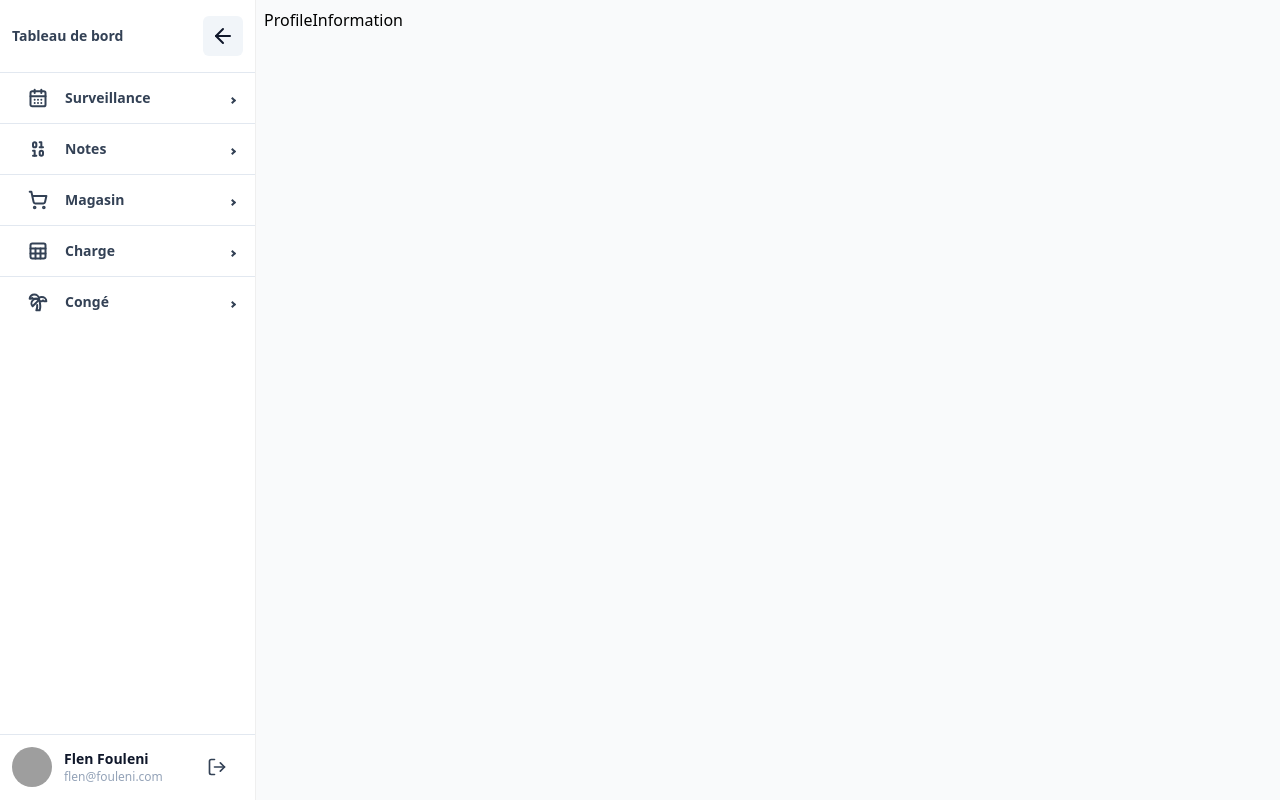
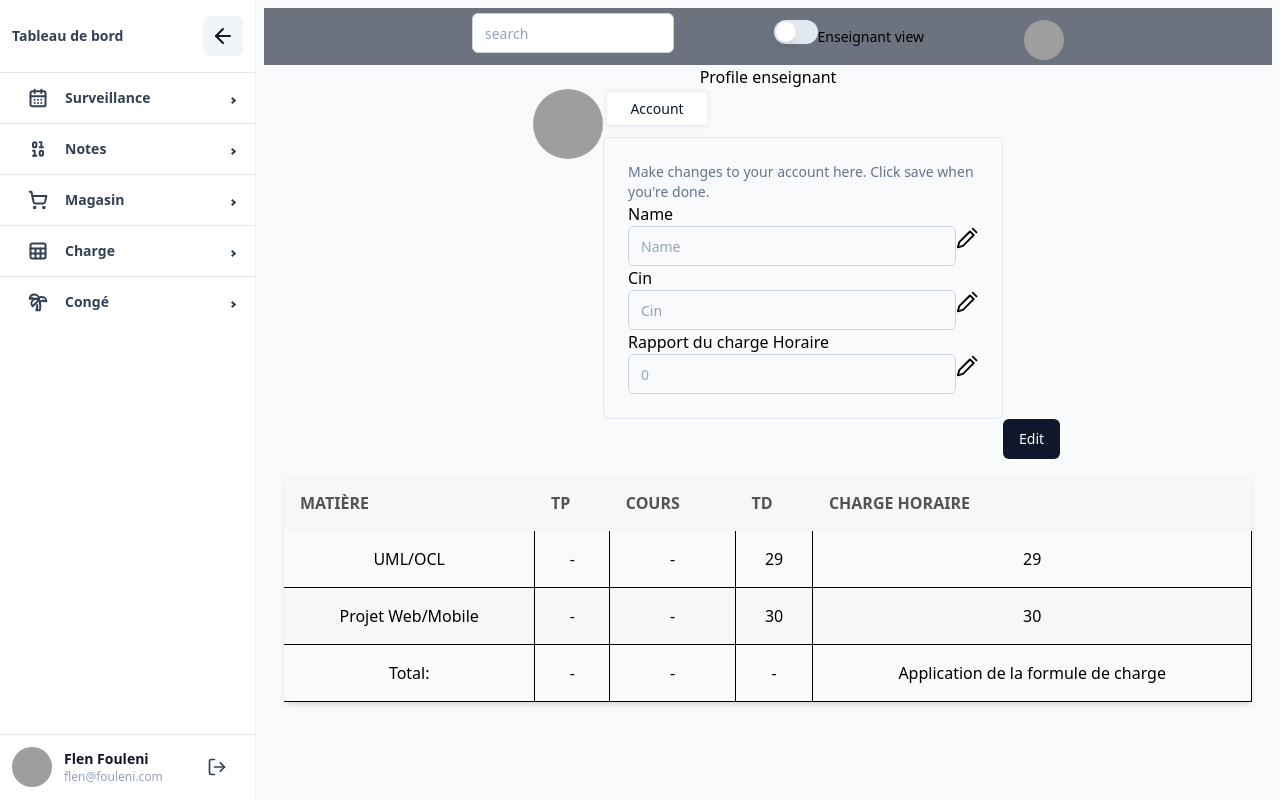
Before and after one commit to stormynight9/isimm-frontend, a React (Vite) app: page /isimm-frontend/charge/profile-information in a window 1280 px wide. Built offline with nearby package versions, Linux system fonts and the light colour scheme; grey boxes are pictures that could not be loaded; a web font is replaced by a local one.

Commit message:
profil enseignant

```diff
--- a/package.json
+++ b/package.json
@@ -35,6 +35,7 @@
     "@reduxjs/toolkit": "^1.9.3",
     "class-variance-authority": "^0.4.0",
     "clsx": "^1.2.1",
+    "cmdk": "^0.2.0",
     "date-fns": "^2.29.3",
     "formik": "^2.2.9",
     "lucide-react": "^0.128.0",
--- a/src/App.tsx
+++ b/src/App.tsx
@@ -6,6 +6,7 @@ import { useState } from "react"
 import { cn } from "./lib/utils"
 
 function App() {
+
     const [isSidebarCollapsed, setIsSidebarCollapsed] = useState(false)
 
     return (
--- /dev/null
+++ b/src/pages/charge/components/NavBar2/NavBar2.css
@@ -0,0 +1,25 @@
+.ChargeNavBarInputStyle{
+    display: flex;
+    width: 20%;
+    background-color: white;
+    align-items: center;
+}
+.ChargeNavBarContainerStyle{
+    background-color:#6C737F;
+     display: flex;
+     justify-content: center;
+     height: 100%;
+     padding-top: 5px;
+     padding-bottom: 5px;
+}
+
+.switch{
+    margin-left: 100px;
+    margin-top: 7px;
+
+}
+
+.avatar{
+    margin-left: 100px;
+    margin-top: 7px;
+}
--- /dev/null
+++ b/src/pages/charge/components/NavBar2/NavBar2.jsx
@@ -0,0 +1,30 @@
+import { Input } from "@/components/ui/Input"
+import { SearchIcon } from "lucide-react"
+import { Label } from "@/components/ui/Label"
+import { Switch } from "@/components/ui/Switch"
+import"./NavBar2.css"
+import { Avatar, AvatarFallback, AvatarImage } from "@/components/ui/Avatar"
+
+function NavBar2() {
+    return (
+        <nav>
+            <div className="ChargeNavBarContainerStyle">
+                <Input type="Text" placeholder="search" className="ChargeNavBarInputStyle" />
+
+                <div className="switch">
+                <Switch id="airplane-mode" />
+                <Label htmlFor="airplane-mode">Enseignant view</Label>
+                </div>
+
+                <Avatar className="avatar">
+                        <AvatarImage src="https://github.com/shadcn.png" />
+                        <AvatarFallback>CN</AvatarFallback>
+                </Avatar>
+
+            </div>
+
+        </nav>
+    )
+}
+
+export default NavBar2
--- /dev/null
+++ b/src/pages/charge/components/Tab/Tab.css
@@ -0,0 +1,8 @@
+.pen{
+    display: flex;
+    flex-direction: row;
+}
+
+.BoutonEdit{
+  margin-left: 400px;
+}
--- /dev/null
+++ b/src/pages/charge/components/Tab/Tab.jsx
@@ -0,0 +1,46 @@
+import { Tabs, TabsContent, TabsList, TabsTrigger } from "@/components/ui/Tabs"
+import { Input } from "@/components/ui/Input"
+import "./Tab.css"
+import { Button } from "@/components/ui/Button"
+
+const Tab =() =>{
+    return(
+      <Tabs defaultValue="account" className="w-[400px]">
+        <TabsList>
+          <TabsTrigger value="account">Account</TabsTrigger>
+        </TabsList>
+
+        <TabsContent value="account">
+
+            <p className="text-sm text-slate-500 dark:text-slate-400">
+              Make changes to your account here. Click save when you&apos;re done.
+            </p>
+
+            <h1>Name</h1>
+
+            <div className="pen">
+            <Input type="String" placeholder="Name" />
+            <svg xmlns="http://www.w3.org/2000/svg" width="24" height="24" viewBox="0 0 24 24" fill="none" stroke="currentColor" stroke-width="2" stroke-linecap="round" stroke-linejoin="round" class="lucide lucide-pencil"><line x1="18" x2="22" y1="2" y2="6"></line><path d="M7.5 20.5 19 9l-4-4L3.5 16.5 2 22z"></path></svg>
+            </div>
+
+            <h1>Cin</h1>
+            <div className="pen">
+            <Input type="String" placeholder="Cin" />
+            <svg xmlns="http://www.w3.org/2000/svg" width="24" height="24" viewBox="0 0 24 24" fill="none" stroke="currentColor" stroke-width="2" stroke-linecap="round" stroke-linejoin="round" class="lucide lucide-pencil"><line x1="18" x2="22" y1="2" y2="6"></line><path d="M7.5 20.5 19 9l-4-4L3.5 16.5 2 22z"></path></svg>
+            </div>
+
+            <h1>Rapport du charge Horaire</h1>
+            <div className="pen">
+            <Input type="number" placeholder="0" />
+            <svg xmlns="http://www.w3.org/2000/svg" width="24" height="24" viewBox="0 0 24 24" fill="none" stroke="currentColor" stroke-width="2" stroke-linecap="round" stroke-linejoin="round" class="lucide lucide-pencil"><line x1="18" x2="22" y1="2" y2="6"></line><path d="M7.5 20.5 19 9l-4-4L3.5 16.5 2 22z"></path></svg>
+            </div>
+        </TabsContent>
+
+        <Button className="BoutonEdit">Edit</Button>
+
+    </Tabs>
+
+
+    )
+}
+export default Tab
--- a/src/pages/charge/enseignant/ProfileInformation.jsx
+++ /dev/null
@@ -1,7 +0,0 @@
-import React from "react"
-
-const ProfileInformation = () => {
-    return <div>ProfileInformation</div>
-}
-
-export default ProfileInformation
--- /dev/null
+++ b/src/pages/charge/enseignant/ProfileInformation/ProfileInformation.css
@@ -0,0 +1,31 @@
+.col{
+    display: flex;
+    flex-direction: column;
+    align-items: center;
+
+}
+
+.row{
+    display: flex;
+    flex-direction: row;
+
+}
+
+
+
+
+.Consultation_Enseignant {
+    position: absolute;
+    width: 1000px;
+    height: 700px;
+    left: 300px;
+}
+
+.Avatar {
+    width: 70px;
+    height: 70px;
+}
+
+.tableau{
+    width: 1000px;
+}
--- /dev/null
+++ b/src/pages/charge/enseignant/ProfileInformation/ProfileInformation.jsx
@@ -0,0 +1,92 @@
+import React from "react"
+import NavBar2 from "../../components/NavBar2/NavBar2"
+import { Avatar, AvatarFallback, AvatarImage } from "@/components/ui/Avatar"
+import Tab from "../../components/Tab/Tab"
+import "./ProfileInformation.css"
+import { useMemo } from "react"
+import Table from "@/components/shared/Table"
+
+
+
+
+
+const ProfileInformation = () => {
+    const columns = useMemo(
+        () => [
+            {
+                Header: "Matière",
+                accessor: "Matter",
+            },
+            {
+                Header: "TP",
+                accessor: "TP",
+            },
+            {
+                Header: "Cours",
+                accessor: "Cours",
+            },
+            {
+                Header: "TD",
+                accessor: "TD",
+            },
+            {
+                Header: "Charge Horaire",
+                accessor: "HourlyLoad",
+            },
+        ],
+        []
+    )
+
+    const data = useMemo(
+        () => [
+            {
+                Matter: "UML/OCL",
+                TP: "-",
+                TD: "29",
+                Cours:"-",
+                HourlyLoad: "29",
+            },
+            {
+                Matter: "Projet Web/Mobile",
+                TP: "-",
+                TD: "30",
+                Cours:"-",
+                HourlyLoad: 30,
+            },
+            {
+                Matter: "Total:",
+                TP: "-",
+                TD: "-",
+                Cours:"-",
+                HourlyLoad: "Application de la formule de charge",
+            },
+        ],
+        []
+    )
+    return <div className="form">
+                <NavBar2/>
+
+                <div className="col">
+                    <h1>Profile enseignant</h1>
+
+                    <div className="row">
+
+                        <Avatar className="Avatar">
+                        <AvatarImage src="https://github.com/shadcn.png" />
+                        <AvatarFallback>CN</AvatarFallback>
+                        </Avatar>
+
+                        <Tab></Tab>
+                    </div>
+
+                    <div className="tableau">
+                    <Table columns={columns} data={data} />
+                    </div>
+
+                </div>
+
+
+        </div>
+}
+
+export default ProfileInformation
--- a/src/routes.tsx
+++ b/src/routes.tsx
@@ -15,7 +15,7 @@ import GestionDiplomes from "./pages/charge/chef-departement/GestionDiplomes/Ges
 import ConsultationVoeux from "./pages/charge/chef-departement/GestionVoeux/ConsultationVoeux"
 import ConsultationEnseignant from "./pages/charge/chef-departement/ConsultationEnseignant/ConsultationEnseignant"
 import SoumettreVoeux from "./pages/charge/enseignant/SoumettreVoeux/SoumettreVoeux"
-import ProfileInformation from "./pages/charge/enseignant/ProfileInformation"
+import ProfileInformation from "./pages/charge/enseignant/ProfileInformation/ProfileInformation"
 import ChargeNote from "./pages/notes/charge-note/ChargeNote"
 import ReclamationNote from "./pages/notes/reclamation/Reclamation"
 
```
Also changed, not shown: 1 other file (tests, documents, lock files or other folders).
